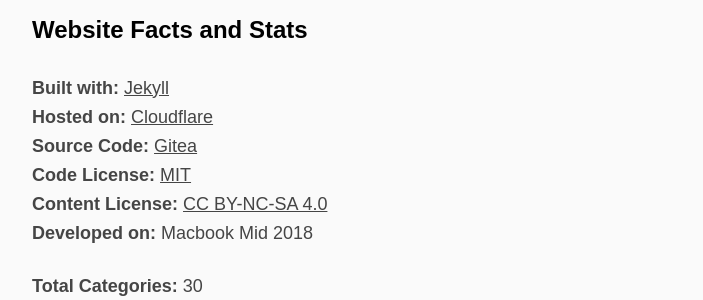
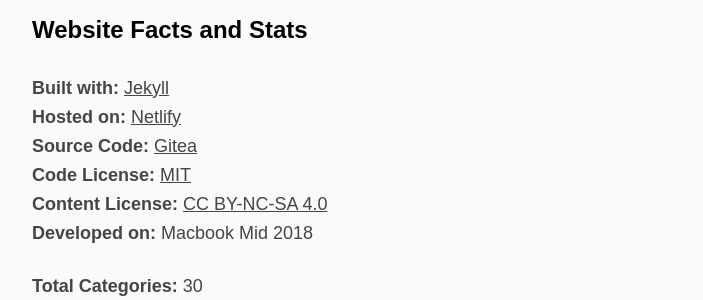
Before and after one commit to a-franca/abf.li, a Jekyll site: the page built from pages/about.md, in a window 1280 px wide. Shown: the part 405-705 px from the top of the page, without its empty margins (288-991 px from the left). Built offline with Jekyll 4.4.1, drawn with Linux system fonts in a browser that asks for light colours.

Commit message:
Change 'hosted on' information. I'm testing netlify for now

```diff
--- a/pages/about.md
+++ b/pages/about.md
@@ -13,7 +13,7 @@ I really see that personal spaces like this (simple, accessible and decentralize
 ## Website Facts and Stats
 
 **Built with:** [Jekyll](https://jekyllrb.com){: rel="noopener noreferrer nofollow" target="_blank" }
-**Hosted on:** [Cloudflare](https://pages.cloudflare.com/){: rel="noopener noreferrer nofollow" target="_blank" }
+**Hosted on:** [Netlify](https://www.netlify.com/){: rel="noopener noreferrer nofollow" target="_blank" }
 **Source Code:** [Gitea]({{ site.source_code }}){: rel="me noopener" target="_blank" }
 **Code License:** [MIT]({{ site.source_code }}/raw/branch/main/LICENSE){: rel="me noopener" target="_blank" }
 **Content License:** [CC BY-NC-SA 4.0](https://creativecommons.org/licenses/by-nc-sa/4.0/){: rel="noopener noreferrer nofollow" target="_blank" }
```
Also changed, not shown: other parts of pages/about.md (+1 -1 lines).
